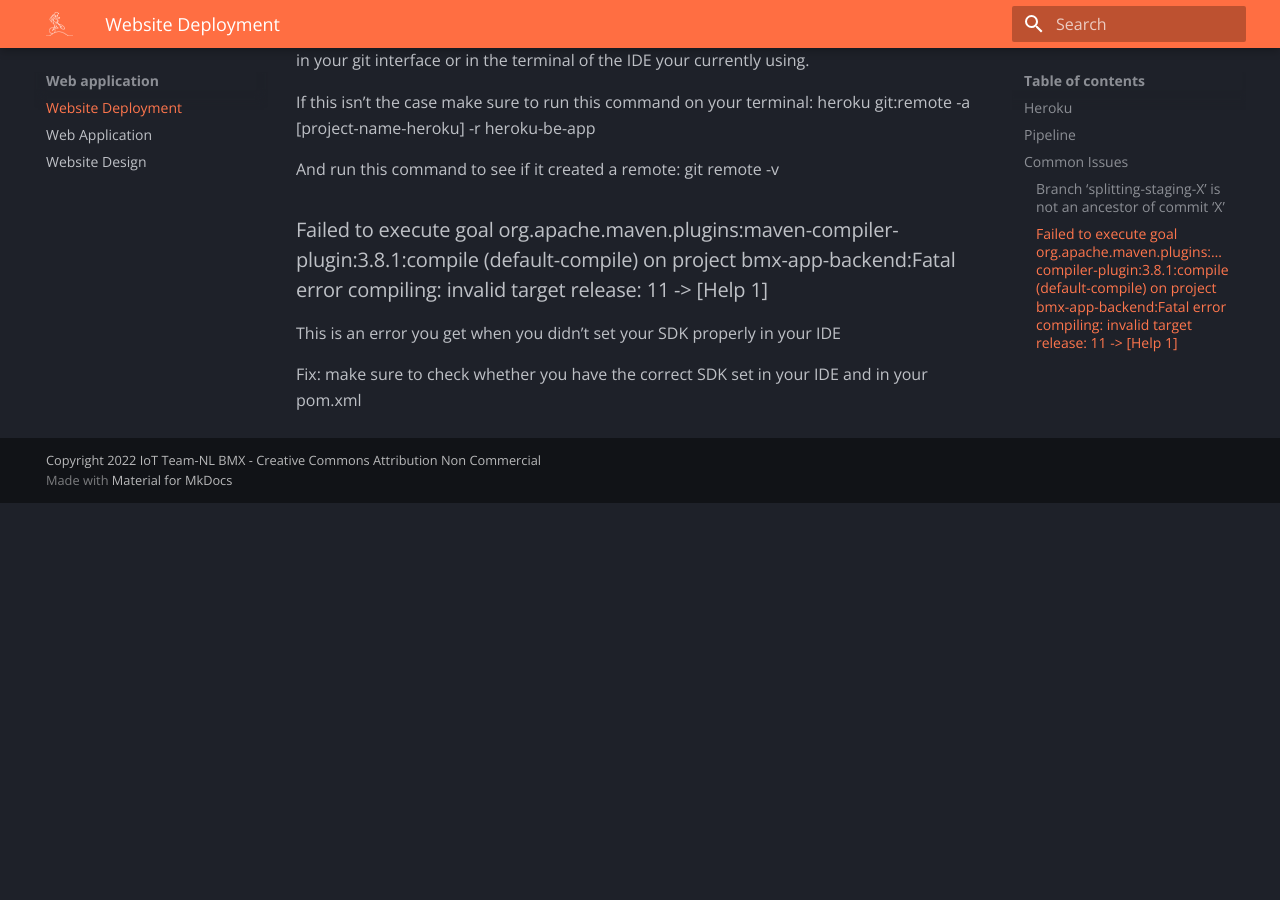
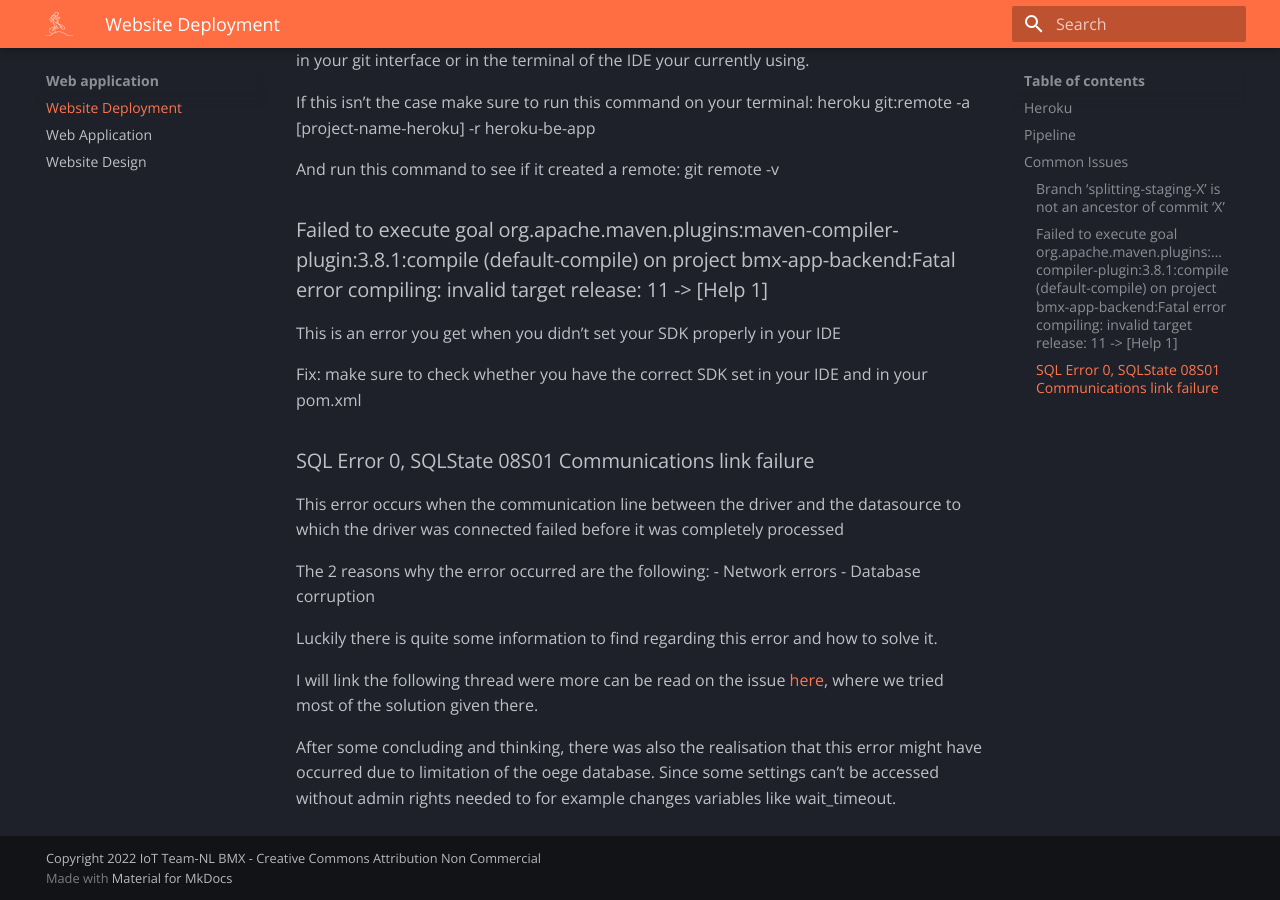
Before and after one commit to TheCodeCompany-Sem/BMX-TEAMNL-IOT, an MkDocs documentation site: the page built from docs/Web application/Deploy-Website.md, in a window 1280 px wide and 900 px high, scrolled down 1705 px. Built offline with MkDocs 1.6.1 and Material for MkDocs 9.7.7, drawn with Linux system fonts in a browser that asks for light colours; before the commit the page ends 2208 px from its top, so only the background shows below that.

Commit message:
Added sql issue to board

```diff
--- a/docs/Web application/Deploy-Website.md
+++ b/docs/Web application/Deploy-Website.md
@@ -68,3 +68,18 @@
 This is an error you get when you didn't set your SDK properly in your IDE
 
 Fix: make sure to check whether you have the correct SDK set in your IDE and in your pom.xml
+
+### SQL Error 0, SQLState 08S01 Communications link failure
+
+This error occurs when the communication line between the driver and the datasource to which the driver was connected failed before it was completely processed
+
+The 2 reasons why the error occurred are the following:
+- Network errors
+- Database corruption
+
+Luckily there is quite some information to find regarding this error and how to solve it.
+
+I will link the following thread were more can be read on the issue [here](https://stackoverflow.com/questions/6865538/solving-a-communications-link-failure-with-jdbc-and-mysql), where we tried most of the solution given there.
+
+After some concluding and thinking, there was also the realisation that this error might have occurred due to limitation of the oege database.
+Since some settings can't be accessed without admin rights needed to for example changes variables like wait_timeout.
```
